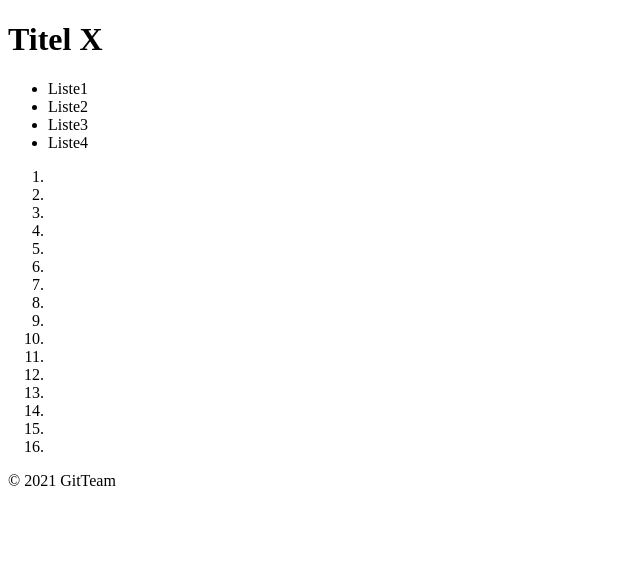
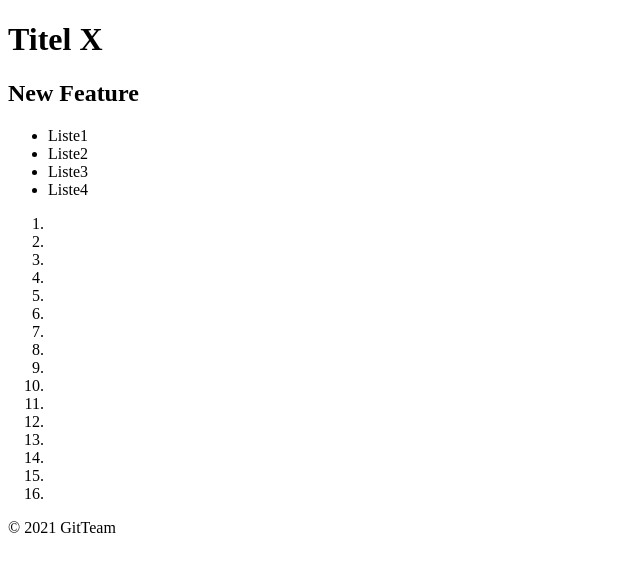
Before and after one commit to marcograhl/GitTeam, a plain HTML site: page src/index.html in a window 1280 px wide. Shown: the whole page, without its empty margins (0-640 px from the left). Drawn offline with Linux system fonts and the light colour scheme; files that its build step writes are made by us from their sources.

Commit message:
add h2 new feature

```diff
--- a/src/index.html
+++ b/src/index.html
@@ -8,13 +8,14 @@
   </head>
   <body>
     <h1>Titel X</h1>
+    <h2>New Feature</h2>
     <ul>
       <li>Liste1</li>
       <li>Liste2</li>
       <li>Liste3</li>
       <li>Liste4</li>
     </ul>
-    <ol><li></li>
+    <ol>
       <li></li>
       <li></li>
       <li></li>
@@ -29,7 +30,9 @@
       <li></li>
       <li></li>
       <li></li>
-    <li></li></ol>
+      <li></li>
+      <li></li>
+    </ol>
     <section class="newFeature"></section>
     <footer>&copy; 2021 GitTeam</footer>
   </body>
```
Lines whose indentation alone changed are shown as unchanged.
